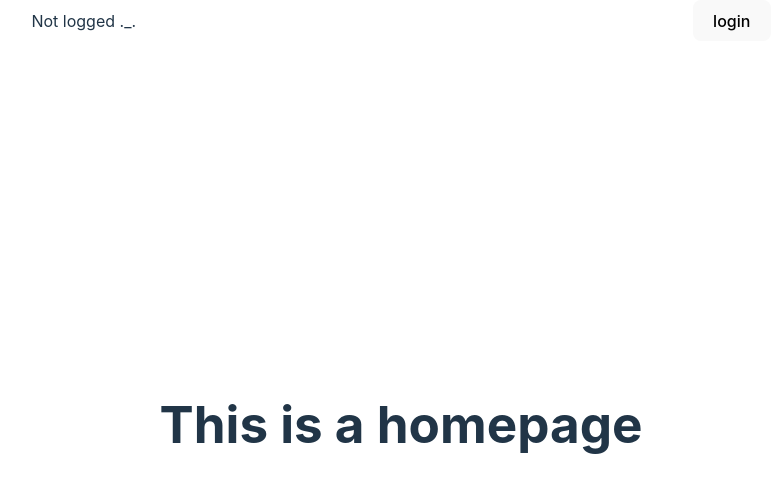
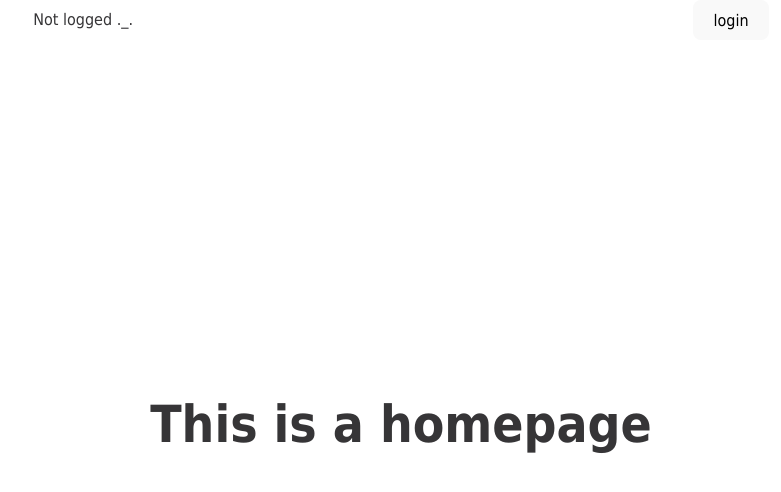
Before and after one commit to monsieurRobus/gigger-songlister-project, a React (Vite) app in the folder gigger-front/: page / in a window 1280 px wide. Shown: the top 492 px of the page, without its empty margins (239-1020 px from the left). Built offline with nearby package versions, Linux system fonts and the light colour scheme; no server answers.

Commit message:
Dark mode basico

```diff
--- a/gigger-front/src/App.jsx
+++ b/gigger-front/src/App.jsx
@@ -3,10 +3,14 @@ import './App.css'
 import { Navigate, Outlet, redirect } from 'react-router-dom'
 import HeaderMain from './components/HeaderMain/HeaderMain'
 // import { socket } from './socket'
-import { useEffect } from 'react'
+import { useEffect, useState } from 'react'
 import { Toaster } from 'sonner'
 import { parseJwt, token } from './utils/token'
 import { useAuth } from './hooks/AuthContext'
+import { ThemeProvider } from 'styled-components'
+import { GlobalStyles } from './ui/GlobalStyles'
+import { darkTheme, lightTheme } from './ui/Theme'
+import { useDarkMode } from './hooks/useDarkMode'
 
 
 
@@ -14,6 +18,8 @@ import { useAuth } from './hooks/AuthContext'
 function App() {
 
   const {logout} =useAuth()
+  const [theme,themeToggler] = useDarkMode()
+  const themeMode = theme === 'light' ? lightTheme : darkTheme;
 
   const checkValidToken = (decodedJwt)=> {
     if (decodedJwt.exp * 1000 < Date.now()) {
@@ -30,11 +36,14 @@ function App() {
   },[])
 
   return (
+    <ThemeProvider theme={themeMode}>
     <main>
+    <GlobalStyles/>
       <Toaster position="bottom-right" richColors  />
-      <HeaderMain />
+      <HeaderMain theme={theme} themeToggler={themeToggler}/>
       <Outlet />
     </main>
+    </ThemeProvider>
   )
 }
 
--- a/gigger-front/src/components/HeaderMain/HeaderMain.jsx
+++ b/gigger-front/src/components/HeaderMain/HeaderMain.jsx
@@ -4,16 +4,19 @@ import { useAuth } from '../../hooks/AuthContext'
 import { Link, NavLink, Navigate, useNavigate } from 'react-router-dom'
 import { FontAwesomeIcon } from '@fortawesome/react-fontawesome'
 import { faPowerOff } from '@fortawesome/free-solid-svg-icons'
+import { useDarkMode } from '../../hooks/useDarkMode'
+import Toggle from '../../ui/Toggler'
 
 const classActivePending = ({isActive,isPending}) => {
     return isActive ? 'active' : isPending ? 'pending' : ''
 }
 
-const LoggedNav =({handleLogout,avatar,img,chooseImage}) => (
+const LoggedNav =({handleLogout,avatar,img,chooseImage,theme,toggleTheme}) => (
     <header className={'main'}>
         <nav className={'loggedNav'}>
             <div>
                 <NavLink to="/" className={classActivePending}><span>RegisterFull</span></NavLink>
+                <Toggle theme={theme} toggleTheme={toggleTheme} />
             </div>
             <div className={'navMenu'}>
             <NavLink to='/users' className={classActivePending}>Users</NavLink>
@@ -42,10 +45,9 @@ const NotLoggedNav = ({handleLogin}) => (
     </header>
 )
 
-const HeaderMain = () => {
+const HeaderMain = ({theme,themeToggler}) => {
 
     const navigate = useNavigate()
-
     const handleLogin = () => {
         console.log('login')
         navigate('/login')
@@ -57,7 +59,7 @@ const HeaderMain = () => {
 
     },[user])
 
-    return user ? <LoggedNav handleLogout={logout} avatar={user.avatar} img={user.image} chooseImage={user.chooseImage}/> : <NotLoggedNav handleLogin={handleLogin}/>
+    return user ? <LoggedNav handleLogout={logout} theme={theme} toggleTheme={themeToggler} avatar={user.avatar} img={user.image} chooseImage={user.chooseImage}/> : <NotLoggedNav theme={theme} toggleTheme={themeToggler} handleLogin={handleLogin}/>
 
 
 
--- /dev/null
+++ b/gigger-front/src/hooks/useDarkMode.jsx
@@ -0,0 +1,20 @@
+import { useEffect, useState } from 'react';
+export const useDarkMode = () => {
+    const [theme, setTheme] = useState('light');
+
+    const setMode = mode => {
+        window.localStorage.setItem('theme', mode)
+        setTheme(mode)
+    };
+
+    const themeToggler = () => {
+        theme === 'light' ? setMode('dark') : setMode('light')
+    };
+
+    useEffect(() => {
+        const localTheme = window.localStorage.getItem('theme');
+        localTheme && setTheme(localTheme)
+    }, []);
+
+    return [theme, themeToggler]
+};
--- /dev/null
+++ b/gigger-front/src/ui/GlobalStyles.jsx
@@ -0,0 +1,9 @@
+import { createGlobalStyle} from "styled-components"
+export const GlobalStyles = createGlobalStyle`
+  body {
+    background: ${({ theme }) => theme.body};
+    color: ${({ theme }) => theme.text};
+    font-family: Tahoma, Helvetica, Arial, Roboto, sans-serif;
+    transition: all 0.50s linear;
+  }
+  `
--- /dev/null
+++ b/gigger-front/src/ui/Theme.jsx
@@ -0,0 +1,12 @@
+export const lightTheme = {
+    body: '#FFF',
+    text: '#363537',
+    toggleBorder: '#FFF',
+    background: '#363537',
+}
+export const darkTheme = {
+    body: '#363537',
+    text: '#FAFAFA',
+    toggleBorder: '#6B8096',
+    background: '#999',
+}
--- /dev/null
+++ b/gigger-front/src/ui/Toggler.jsx
@@ -0,0 +1,25 @@
+import React from 'react'
+import { func, string } from 'prop-types';
+import styled from "styled-components"
+
+const Button = styled.button`
+  background: ${({ theme }) => theme.background};
+  border: 2px solid ${({ theme }) => theme.toggleBorder};
+  color: ${({ theme }) => theme.text};
+  border-radius: 30px;
+  cursor: pointer;
+  font-size:0.8rem;
+  padding: 0.6rem;
+  `
+const Toggle = ({theme,  toggleTheme }) => {
+    return (
+        <Button onClick={toggleTheme} >
+          Theme
+        </Button>
+    );
+};
+Toggle.propTypes = {
+    theme: string.isRequired,
+    toggleTheme: func.isRequired,
+}
+export default Toggle;
```
